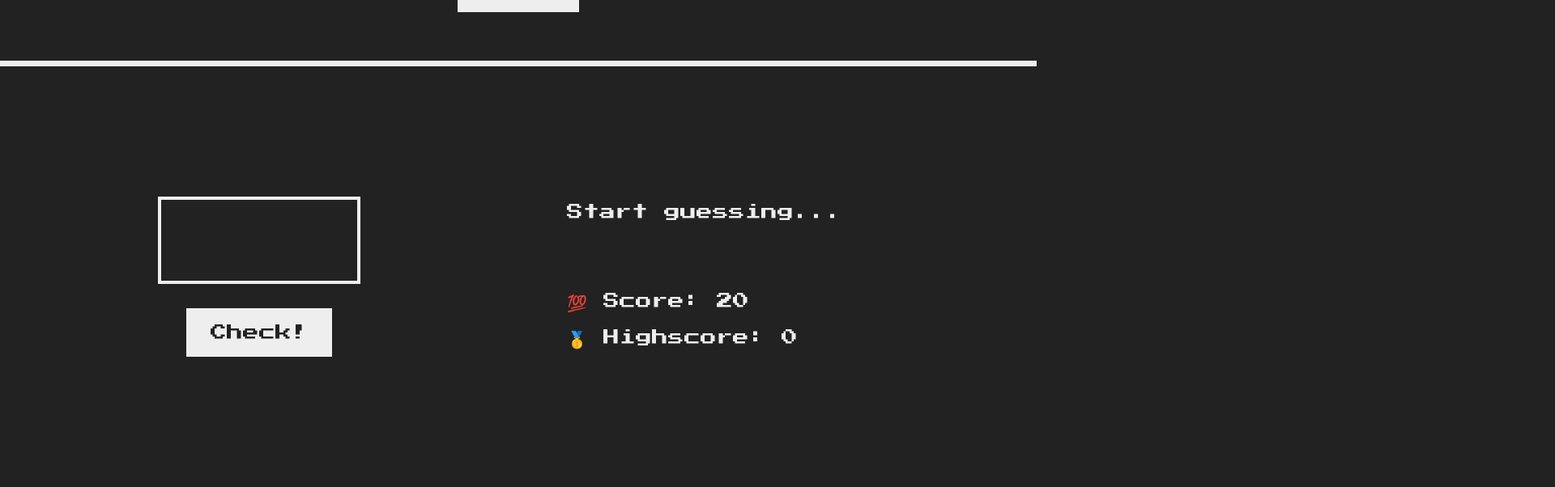
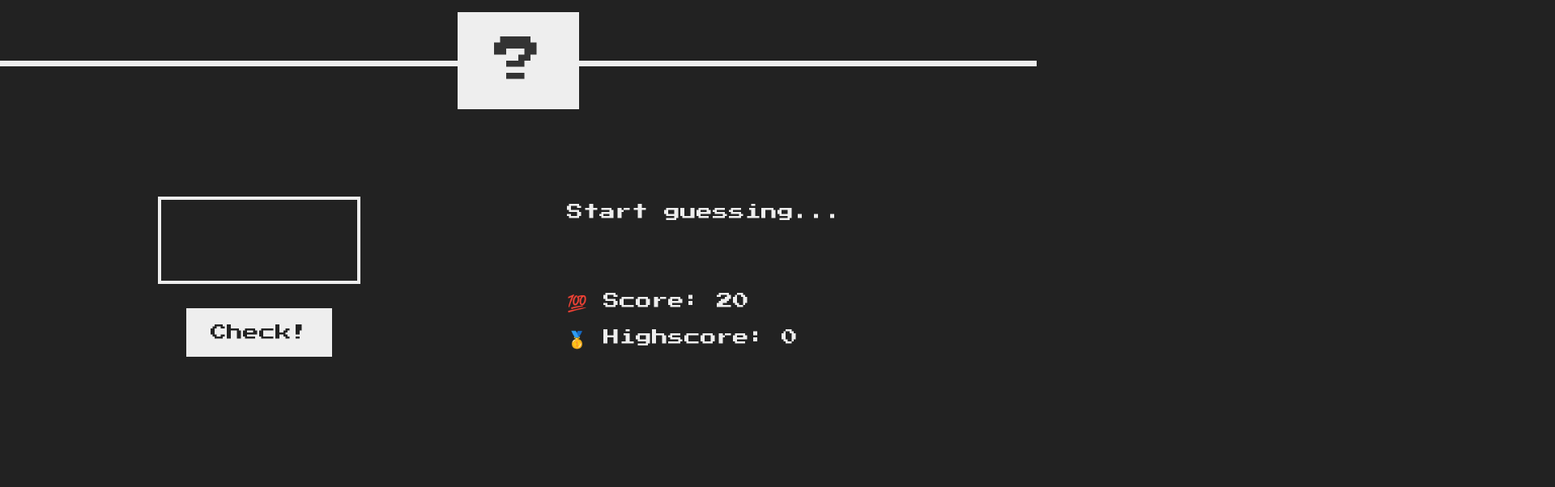
Before and after one commit to Mdudzik92/JS-Guess-My-Number-Game, a plain HTML site: page index.html in a window 1280 px wide. Shown: the part 198-800 px from the top of the page at 81% size, 1920 px wide, since content can reach past the window. Drawn offline with Linux system fonts and the light colour scheme.

Commit message:
Fixed CSS

```diff
--- a/script.js
+++ b/script.js
@@ -0,0 +1 @@
+console.log(document.querySelector(".message"));
--- a/style.css
+++ b/style.css
@@ -50,7 +50,7 @@ h1 {
 	width: 100%;
 	top: 52%;
 	left: 50%;
-	transform: translate (-50%, -50%);
+	transform: translate(-50%, -50%);
 }
 
 .number {
@@ -63,7 +63,7 @@ h1 {
 	position: absolute;
 	bottom: 0;
 	left: 50%;
-	transform: translate(-50%, -50%);
+	transform: translate(-50%, 50%);
 }
 
 .between {
```
